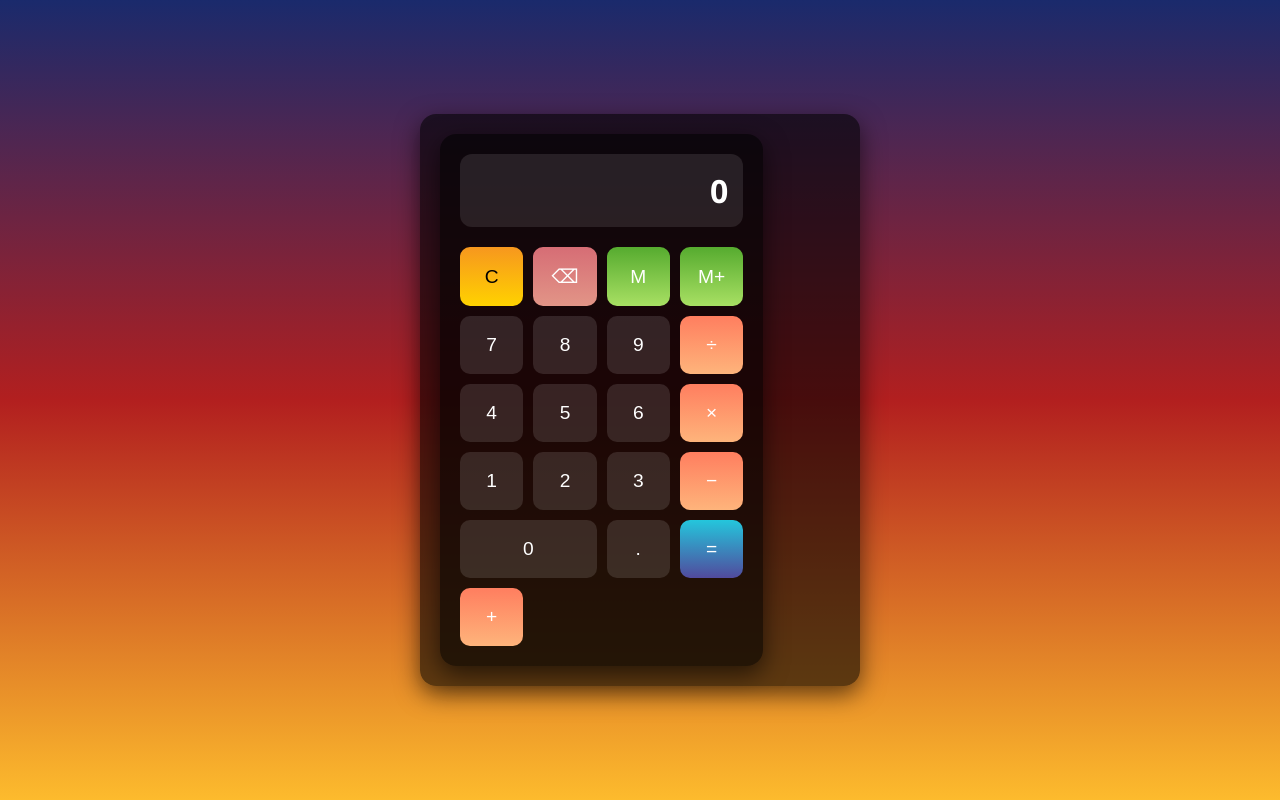
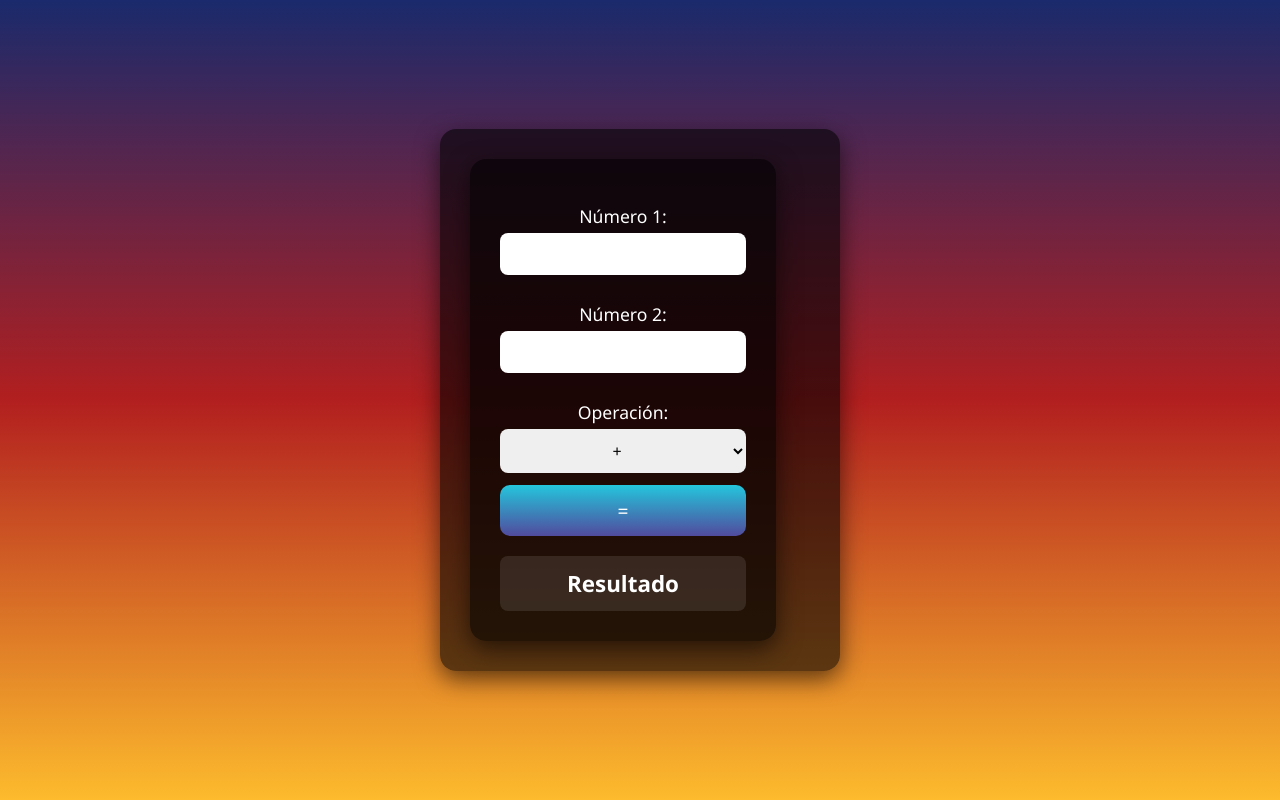
Before and after one commit to CastilloFrancisco/TP08, a plain HTML site: page index.html in a window 1280 px wide. Drawn offline with Linux system fonts and the light colour scheme.

Commit message:
Calculadora 1.0

```diff
--- a/app.js
+++ b/app.js
@@ -1,152 +1,16 @@
-function actualizarNum(num) {
-
+function operacion() {
+  const num1 = parseFloat(document.getElementById("n1").value);
+  const num2 = parseFloat(document.getElementById("n2").value);
+  const op = document.getElementById("operación");
   const resultado = document.getElementById("resultado");
 
-  if (resultado.innerHTML === "Resultado" || resultado.innerHTML === "Error") {
-
-    resultado.innerHTML = num;
-
-  } else {
-
-    resultado.innerHTML += num;
+  if (op.value === "+") {
+    resultado.innerHTML = num1 + num2;
+  } else if (op.value === "-") {
+    resultado.innerHTML = num1 - num2;
+  } else if (op.value === "*") {
+    resultado.innerHTML = num1 * num2;
+  } else if (op.value === "/") {
+    resultado.innerHTML = num1 / num2;
   }
 }
-
-function agregarSimbolo(simbolo) {
-
-  const resultado = document.getElementById("resultado");
-
-
-  if ((resultado.innerHTML === "Resultado" || resultado.innerHTML === "Error" || resultado.innerHTML === "+" || resultado.innerHTML === "-") && (simbolo === "+" || simbolo === "-")) {
-
-    resultado.innerHTML = simbolo;
-
-  } else if (resultado.innerHTML === "Resultado" || resultado.innerHTML === "Error" || resultado.innerHTML === "+" || resultado.innerHTML === "-") {
-
-    resultado.innerHTML = "Error"
-
-  } else if ((resultado.innerHTML).slice(-1) !== "+" && (resultado.innerHTML).slice(-1) !== "-") {
-
-    let operador = null;
-    let res;
-
-    if (resultado.innerHTML.indexOf("*") !== -1) {
-      operador = "*"
-    } else if (resultado.innerHTML.indexOf("/") !== -1) {
-      operador = "/"
-    } else if (resultado.innerHTML.indexOf("+") > 0 && resultado.innerHTML.indexOf("*") === -1 && resultado.innerHTML.indexOf("/") === -1) {
-      operador = "+"
-    } else if (resultado.innerHTML.indexOf("-") > 0 && resultado.innerHTML.indexOf("*") === -1 && resultado.innerHTML.indexOf("/") === -1) {
-      operador = "-"
-    }
-
-    let partes = resultado.innerHTML.split(operador);
-    let a = parseFloat(partes[0]);
-    let b = parseFloat(partes[1]);
-
-    if (isNaN(a) || isNaN(b)) {
-
-      resultado.innerHTML += simbolo
-      return
-    }
-
-    if (operador === "+") res = a + b
-    if (operador === "-") res = a - b
-    if (operador === "*") res = a * b
-    if (operador === "/" && b !== 0) res = a / b
-    if (b === 0) res = 0
-
-    resultado.innerHTML = res + simbolo
-    memoria()
-
-  } else {
-
-    resultado.innerHTML = (resultado.innerHTML).slice(0, -1)
-    resultado.innerHTML += simbolo
-  }
-}
-
-function borrar() {
-  const resultado = document.getElementById("resultado");
-
-  if (resultado.innerHTML !== "Resultado" && resultado.innerHTML !== "Error") {
-
-    resultado.innerHTML = (resultado.innerHTML).slice(0, -1)
-
-    if (resultado.innerHTML === "" || resultado.innerHTML === "Error") {
-
-      resultado.innerHTML = "Resultado"
-
-    }
-
-  }
-}
-
-function igual() {
-  const resultado = document.getElementById("resultado");
-
-  let operador = null;
-  let res;
-
-  if (resultado.innerHTML.indexOf("*") !== -1) {
-    operador = "*"
-  } else if (resultado.innerHTML.indexOf("/") !== -1) {
-    operador = "/"
-  } else if (resultado.innerHTML.indexOf("+") > 0 && resultado.innerHTML.indexOf("*") === -1 && resultado.innerHTML.indexOf("/") === -1) {
-    operador = "+"
-  } else if (resultado.innerHTML.indexOf("-") > 0 && resultado.innerHTML.indexOf("*") === -1 && resultado.innerHTML.indexOf("/") === -1) {
-    operador = "-"
-  }
-
-  let partes = resultado.innerHTML.split(operador);
-  let a = parseFloat(partes[0]);
-  let b = parseFloat(partes[1]);
-
-  if (isNaN(a) || isNaN(b)) {
-
-    resultado.innerHTML += simbolo
-    return
-  }
-
-  if (operador === "+") res = a + b
-  if (operador === "-") res = a - b
-  if (operador === "*") res = a * b
-  if (operador === "/" && b !== 0) res = a / b
-  if (b === 0) res = 0
-
-  resultado.innerHTML = res
-  memoria()
-
-}
-
-let mem
-
-function memoria() {
-
-  const resultado = document.getElementById("resultado");
-
-  let res = parseFloat(resultado.innerHTML);
-  if (!isNaN(res)) {
-    mem = res;
-  }
-}
-function ponerMemoria() {
-  const resultado = document.getElementById("resultado");
-
-  if (mem !== undefined) {
-
-    if (resultado.innerHTML === "Resultado" || resultado.innerHTML === "Error") {
-      resultado.innerHTML = mem;
-    } else {
-      resultado.innerHTML += mem;
-    }
-
-  }
-}
-function C() {
-
-  const resultado = document.getElementById("resultado");
-
-  resultado.innerHTML = 0;
-
-}
--- a/index.html
+++ b/index.html
@@ -27,38 +27,25 @@
 
             <body>
                 <main class="calculator">
-                    <header class="calc-header">
-                        <h1 id="resultado" class="display">0</h1>
-                    </header>
 
-                    <section class="buttons">
+                    <h2>Número 1:</h2>
+                    <input type="number" id="n1">
 
-                        <button class="btn clear" onclick="C()">C</button>
-                        <button class="btn del" onclick="borrar()">⌫</button>
-                        <button class="btn mem" onclick="memoria('*')">M</button>
-                        <button class="btn mem" onclick="ponerMemoria('/')">M+</button>
+                    <h2>Número 2:</h2>
+                    <input type="number" id="n2">
 
-                        <button class="btn" onclick="actualizarNum('7')">7</button>
-                        <button class="btn" onclick="actualizarNum('8')">8</button>
-                        <button class="btn" onclick="actualizarNum('9')">9</button>
-                        <button class="btn op" onclick="agregarSimbolo('/')">÷</button>
+                    <h2>Operación:</h2>
+                    <select id="operación">
+                        <option value="+">+</option>
+                        <option value="-">−</option>
+                        <option value="*">×</option>
+                        <option value="/">÷</option>
+                    </select>
 
-                        <button class="btn" onclick="actualizarNum('4')">4</button>
-                        <button class="btn" onclick="actualizarNum('5')">5</button>
-                        <button class="btn" onclick="actualizarNum('6')">6</button>
-                        <button class="btn op" onclick="agregarSimbolo('*')">×</button>
+                    <button onclick="operacion()">=</button>
 
-                        <button class="btn" onclick="actualizarNum('1')">1</button>
-                        <button class="btn" onclick="actualizarNum('2')">2</button>
-                        <button class="btn" onclick="actualizarNum('3')">3</button>
-                        <button class="btn op" onclick="agregarSimbolo('-')">−</button>
+                    <p id="resultado">Resultado</p>
 
-                        <button class="btn zero" onclick="actualizarNum('0')">0</button>
-                        <button class="btn" onclick="agregarSimbolo('.')">.</button>
-                        <!-- No estaba en la consigna pero lo vi en el ejemplo y no cambia la lógica -->
-                        <button class="btn equal" onclick="igual()">=</button>
-                        <button class="btn op" onclick="agregarSimbolo('+')">+</button>
-                    </section>
                 </main>
             </body>
 
--- a/style.css
+++ b/style.css
@@ -1,99 +1,77 @@
-* { margin: 0; padding: 0; }
+/* Reset */
+* {
+  box-sizing: border-box;
+  margin: 0;
+  padding: 0;
+  font-family: "Segoe UI", Tahoma, Geneva, Verdana, sans-serif;
+}
 
-html, body {
-  height: 100%;
-  font-family: "Segoe UI", Tahoma, Geneva, Verdana, sans-serif;
-  background: linear-gradient(180deg, #1a2a6c, #b21f1f, #fdbb2d);
+body {
+  height: 100vh;
   display: flex;
   justify-content: center;
   align-items: center;
+  background: linear-gradient(180deg, #1a2a6c, #b21f1f, #fdbb2d);
   color: #fff;
 }
+
 .calculator {
-  width: 95%;
+  background: rgba(0, 0, 0, 0.6);
+  padding: 30px;
+  border-radius: 16px;
+  box-shadow: 0 8px 24px rgba(0, 0, 0, 0.6);
+  width: 90%;
   max-width: 400px;
-  background: rgba(0,0,0,0.6);
-  border-radius: 16px;
-  padding: 20px;
-  box-shadow: 0 8px 24px rgba(0,0,0,0.6);
-  display: flex;
-  flex-direction: column;
-  gap: 20px;
+  text-align: center;
 }
 
-.calc-header {
-  background: rgba(255,255,255,0.1);
-  border-radius: 12px;
-  padding: 15px;
-  text-align: right;
+/* Títulos */
+.calculator h2 {
+  margin: 15px 0 5px;
+  font-size: 1.1rem;
+  font-weight: 500;
 }
 
-.display {
-  font-size: 2rem;
-  font-weight: bold;
-  overflow-x: auto;
+/* Campos de entrada */
+input[type="number"], select {
+  width: 100%;
+  padding: 10px;
+  margin-bottom: 12px;
+  border: none;
+  border-radius: 8px;
+  font-size: 1rem;
+  text-align: center;
 }
 
-.buttons {
-  display: grid;
-  grid-template-columns: repeat(4, 1fr);
-  gap: 10px;
-}
-
-.btn {
-  padding: 18px;
+/* Botón */
+button {
+  width: 100%;
+  padding: 12px;
   font-size: 1.2rem;
   border: none;
   border-radius: 10px;
   cursor: pointer;
-  background: rgba(255,255,255,0.12);
+  background: linear-gradient(180deg, #24c6dc, #514a9d);
   color: #fff;
-  transition: transform 0.1s, box-shadow 0.1s, background 0.2s;
+  transition: transform 0.1s, box-shadow 0.1s;
 }
 
-.btn:hover {
+button:hover {
   transform: translateY(-2px);
-  box-shadow: 0 4px 12px rgba(0,0,0,0.5);
+  box-shadow: 0 4px 12px rgba(0, 0, 0, 0.4);
 }
 
-.btn:active {
+button:active {
   transform: translateY(1px);
   box-shadow: none;
 }
 
-.op {
-  background: linear-gradient(180deg,#ff7e5f,#feb47b);
-  color: #fff;
+/* Resultado */
+#resultado {
+  margin-top: 20px;
+  font-size: 1.4rem;
+  font-weight: bold;
+  background: rgba(255, 255, 255, 0.1);
+  padding: 12px;
+  border-radius: 8px;
 }
-
-.equal {
-  background: linear-gradient(180deg,#24c6dc,#514a9d);
-  color: #fff;
-}
-
-.zero {
-  grid-column: span 2;
-}
-
-.clear {
-  background: linear-gradient(180deg,#f7971e,#ffd200);
-  color: #000;
-}
-
-.del {
-  background: linear-gradient(180deg,#d66d75,#e29587);
-}
-
-.mem {
-  background: linear-gradient(180deg,#56ab2f,#a8e063);
-}
-
-@media (max-width: 500px) {
-  .display {
-    font-size: 8vw;
-  }
-  .btn {
-    font-size: 5vw;
-    padding: 12px;
-  }
-}
```
